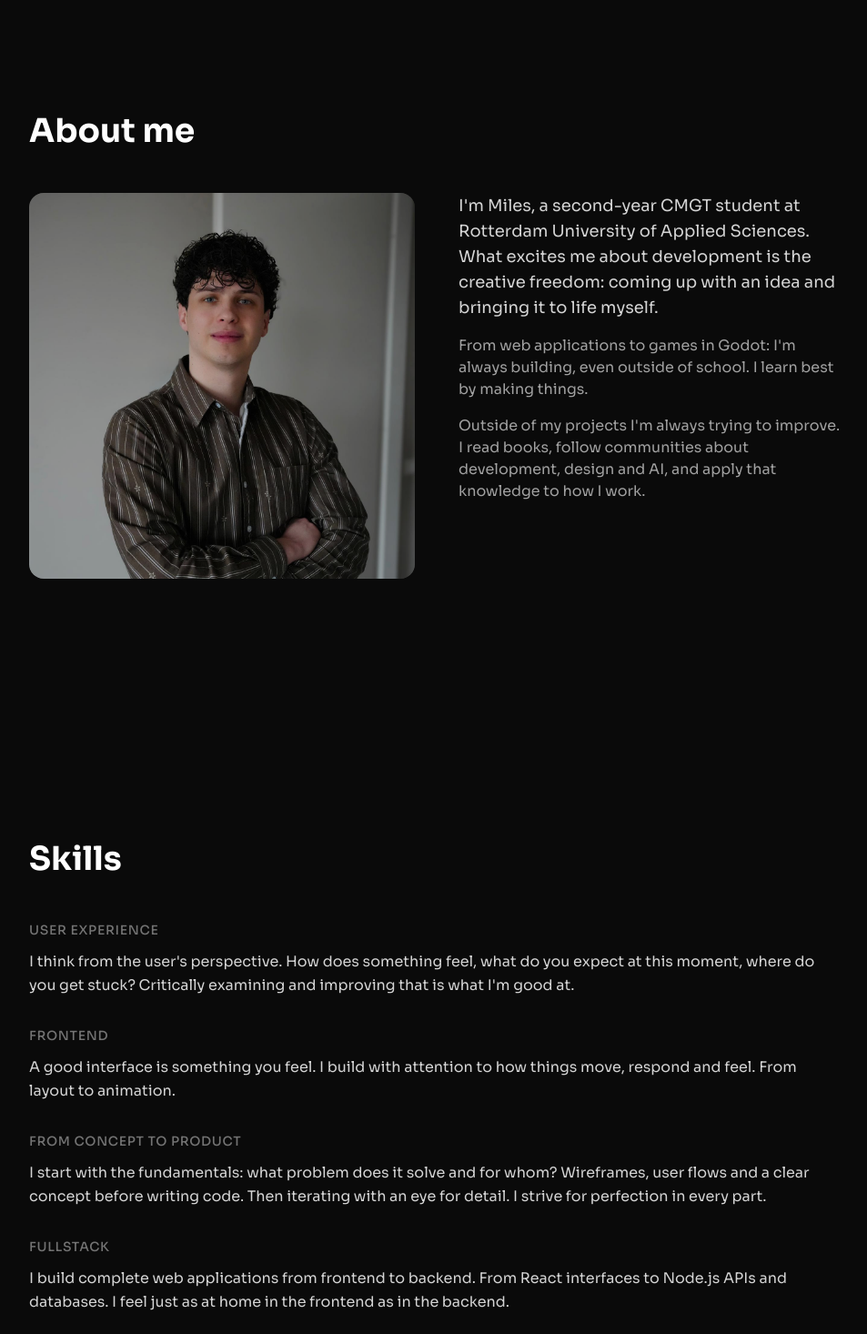
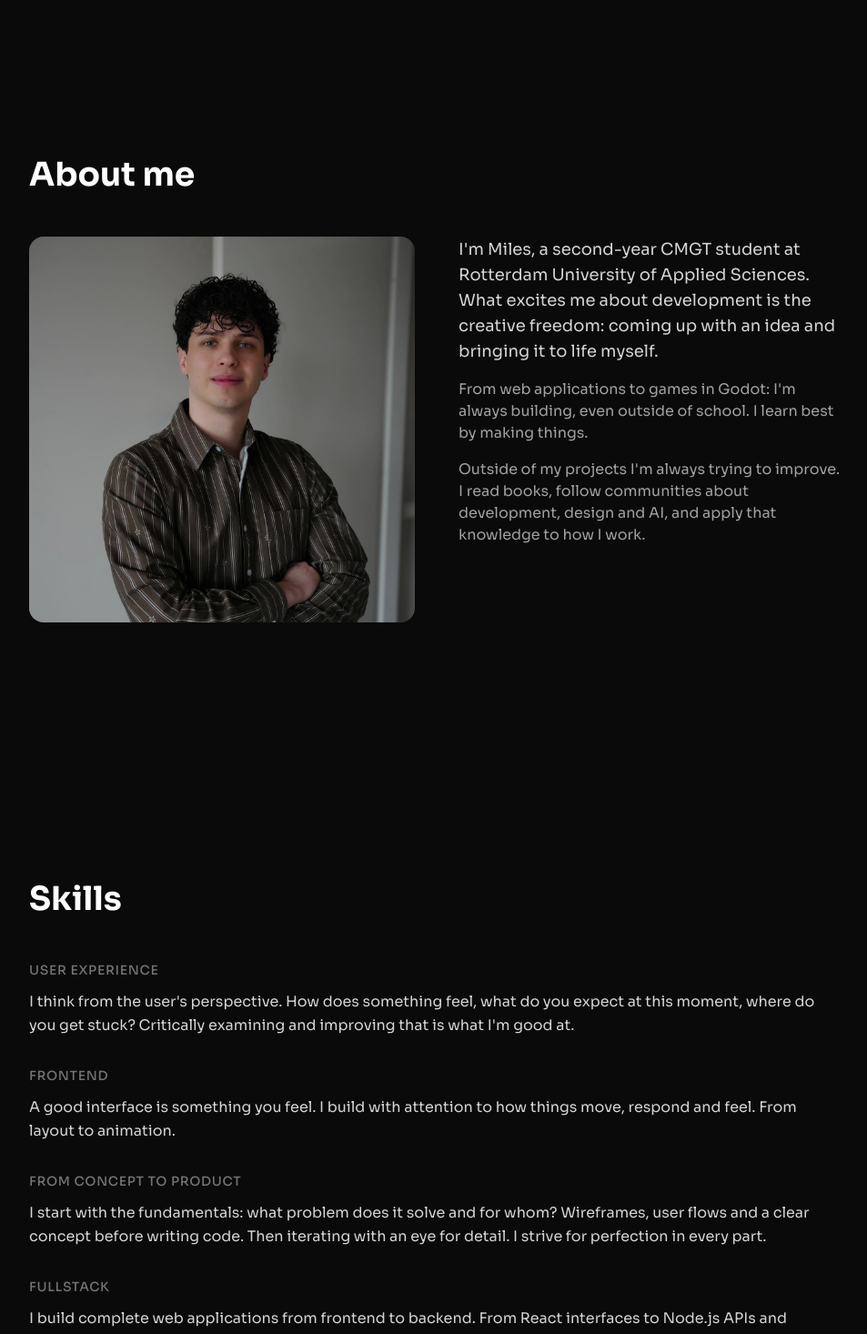
Before and after one commit to AirMile/portfolio, a React (Vite) app: page /en/ in a window 1280 px wide. Shown: the part 2100-3566 px from the top of the page at 91% size, without its empty margins (160-1113 px from the left). Built offline with nearby package versions, Linux system fonts and the light colour scheme.

Commit message:
style(sections): vertically center contact, about and skills content

```diff
--- a/src/components/sections/About.tsx
+++ b/src/components/sections/About.tsx
@@ -5,8 +5,11 @@
   const { t } = useTranslation()
 
   return (
-    <section id="about" className="min-h-screen px-6 py-24">
-      <div className="mx-auto max-w-4xl">
+    <section
+      id="about"
+      className="flex min-h-screen items-center justify-center px-6 py-24"
+    >
+      <div className="w-full max-w-4xl">
         <FadeIn>
           <h2 className="text-3xl font-bold text-white md:text-4xl">
             {t('about.heading')}
--- a/src/components/sections/Contact.tsx
+++ b/src/components/sections/Contact.tsx
@@ -9,8 +9,11 @@
   const [formSuccess, setFormSuccess] = useState(false)
 
   return (
-    <section id="contact" className="px-6 py-24">
-      <div className="mx-auto max-w-xl">
+    <section
+      id="contact"
+      className="flex min-h-screen items-center justify-center px-6 py-24"
+    >
+      <div className="w-full max-w-xl">
         <FadeIn>
           <div className="rounded-2xl border border-white/10 bg-neutral-900/50 p-8 backdrop-blur-sm md:p-12">
             <div className="mb-8 text-center">
--- a/src/components/sections/Skills.tsx
+++ b/src/components/sections/Skills.tsx
@@ -7,8 +7,11 @@
   const { t } = useTranslation()
 
   return (
-    <section id="skills" className="min-h-screen px-6 py-24">
-      <div className="mx-auto max-w-4xl">
+    <section
+      id="skills"
+      className="flex min-h-screen items-center justify-center px-6 py-24"
+    >
+      <div className="w-full max-w-4xl">
         <FadeIn>
           <h2 className="text-3xl font-bold text-white md:text-4xl">
             {t('skills.heading')}
```
